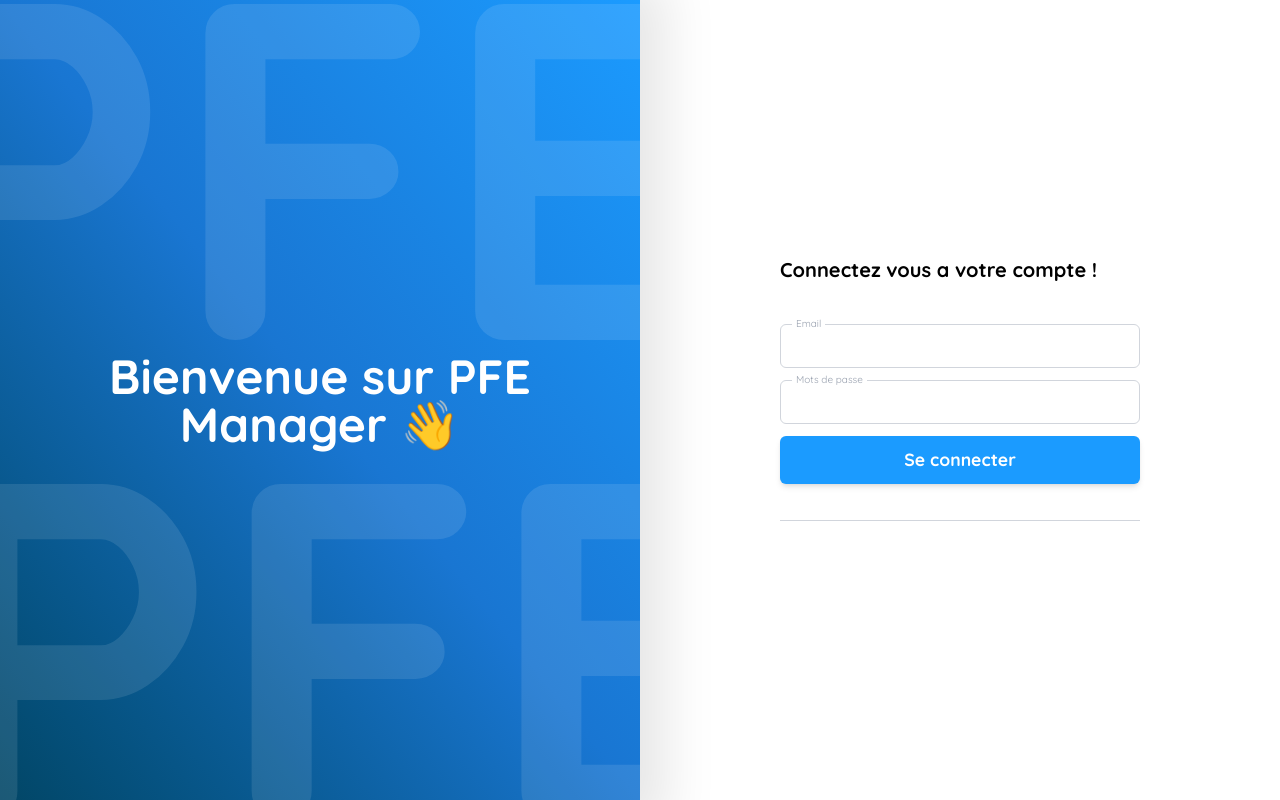
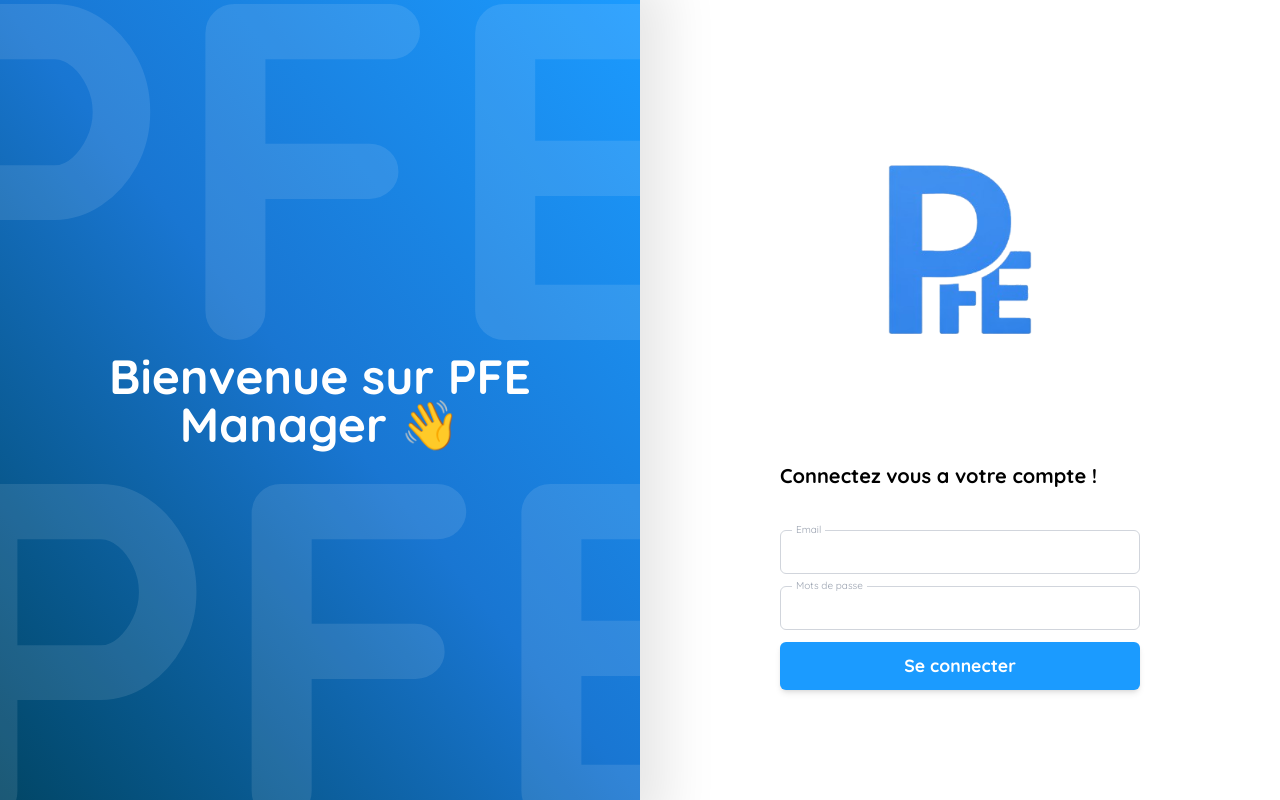
Before and after one commit to vNullptr/gest-pfe, a React (Vite) app in the folder frontend/: page /login in a window 1280 px wide. Built offline with nearby package versions, Linux system fonts and the light colour scheme.

Commit message:
add : added logo

```diff
--- a/frontend/src/components/Navbar.jsx
+++ b/frontend/src/components/Navbar.jsx
@@ -1,4 +1,5 @@
 import React, { useState } from 'react'
+import logo from '../assets/img/logo.png'
 
 const Navbar = (props) => {
 
@@ -12,7 +13,7 @@ const Navbar = (props) => {
     return (
     <div className="bg-white min-h-screen min-w-[250px] border-r border-accent z-10 flex flex-col">
         <div className="h-[5svh] flex flex-row items-center justify-center border-b border-accent">
-            <div className="border border-accent w-[30px] h-[30px]"></div>
+            <img src={logo} className="w-[100px] h-[100px]"></img>
         </div>
         <div className="h-fill px-5 pt-7">
             {props.pageList.map((e, index) => {
--- a/frontend/src/pages/Login.jsx
+++ b/frontend/src/pages/Login.jsx
@@ -1,6 +1,7 @@
 import React, { useState } from 'react'
 import api from '../api/axios'
 import {useNavigate} from 'react-router-dom'
+import logo from '../assets/img/logo.png'
 
 const Login = () => {
 
@@ -50,11 +51,12 @@ const Login = () => {
         <a className="absolute text-white -top-50 -left-30 font-extrabold opacity-10 text-[30em]">PFE</a>
       </div>
       <div className="flex flex-col items-center rounded-[5px] min-w-[400px] py-[30px] w-1/2 p-15 bg-white">
-          <form className="space-y-3" onSubmit={(e)=>{
+          <form className="space-y-3 flex flex-col justify-center items-center" onSubmit={(e)=>{
             e.preventDefault()
             e.stopPropagation()
             login(email, password)
             }}>
+            <img className="w-100" src={logo}></img>
             <h1 className="text-xl font-bold mb-10 w-90">Connectez vous a votre compte !</h1>
             <div className="relative">
               <input id="emailInput" className={`px-3 border border-gray-300 outline-0 rounded-md p-[3px] focus:border-primary w-90 h-11 ${ wrongCredit ? "border-red-500": ""}`} type="email" onChange={(e)=>{ setEmail(e.target.value); setwrongCredit(false); }} value={email}></input>
```
Also changed, not shown: frontend/src/assets/img/logo.png (added).
